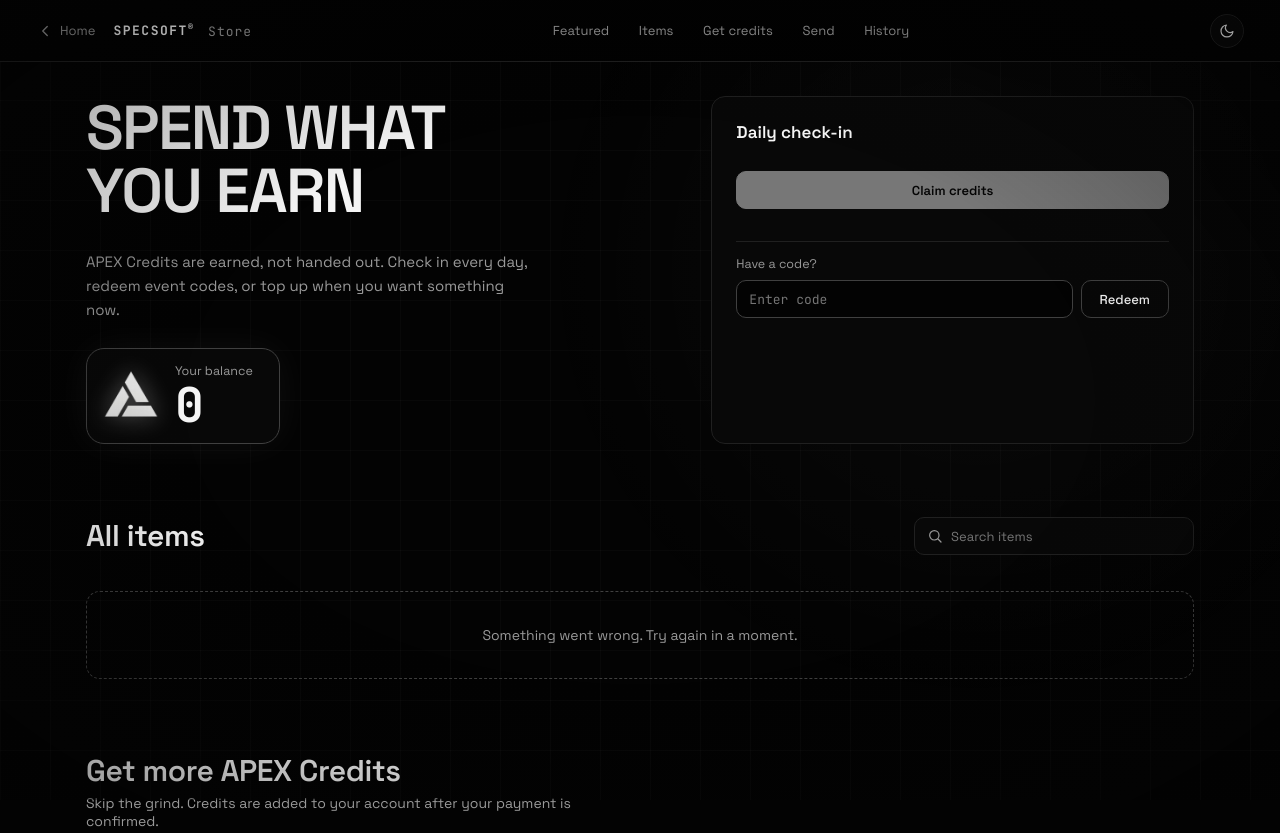
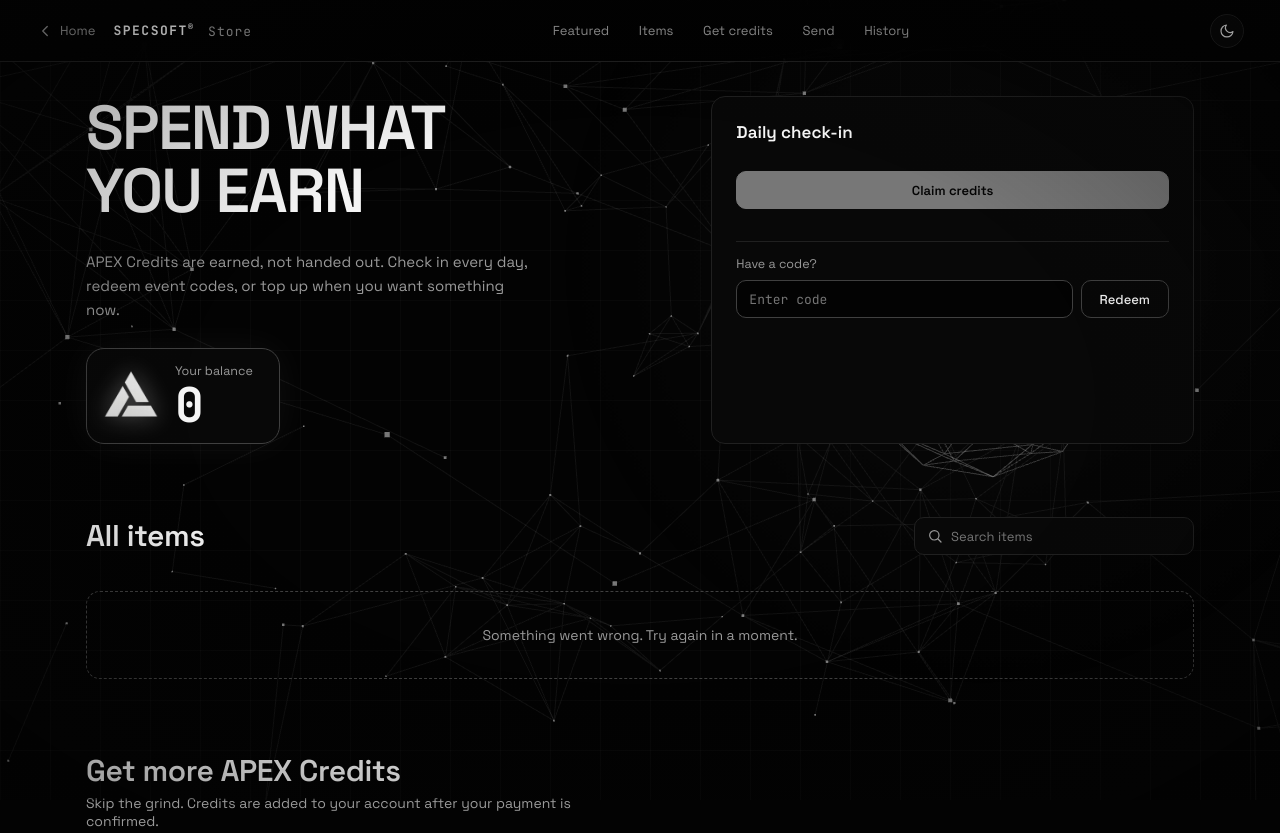
Before and after one commit to Aspec404/specsoft-website, a website: page store.html in a window 1280 px wide. Shown: the top 833 px of the page. Drawn offline with nearby package versions, Linux system fonts and the light colour scheme; no server answers.

Commit message:
Auto-sync 2026-10-28 10:52 AM

```diff
--- a/store.html
+++ b/store.html
@@ -252,5 +252,7 @@
     <script src="apex-credits.js"></script>
     <script src="store.js"></script>
     <script src="cursor.js" defer></script>
+    <script src="main.js?v=3"></script>
+
 </body>
 </html>
--- a/version.json
+++ b/version.json
@@ -1 +1 @@
-{ "version": "20261028104723", "release": "2.5.0" }
+{ "version": "20261028105208", "release": "2.5.0" }
```
